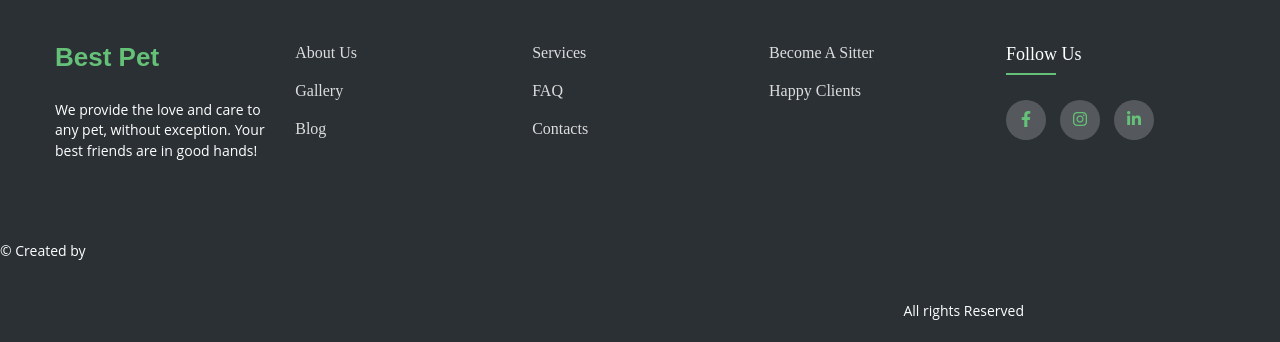
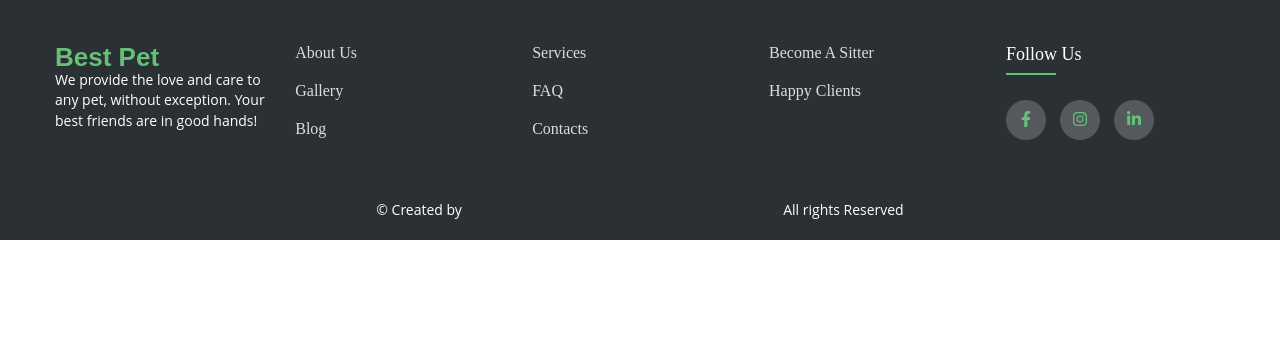
Before and after one commit to IrynkaZozuliak/PetSitter, a plain HTML site: page index.html in a window 1280 px wide. Shown: the part 9472-9814 px from the top of the page. After the commit the page ends 9712 px from the top, so only its background shows below. Drawn offline with Linux system fonts and the light colour scheme; a web font is replaced by a local one.

Commit message:
dhfhfhfhf

```diff
--- a/css/footer.css
+++ b/css/footer.css
@@ -96,6 +96,7 @@ ul {
 
 
 .foot_position_cont {
+
     display: flex;
     flex-direction: column;
     color: #FFF;
@@ -133,13 +134,15 @@ ul {
 
 
     .footer-col_two {
+        max-width: 1170px;
+        margin: auto;
         display: flex;
-        flex-wrap: wrap;
         flex-direction: row;
-        justify-content: space-between;
-        width: 80%;
+        justify-content: space-evenly;
+        padding-top: 50px;
     }
-    .footer-col_two h3 {
+
+    .hh3_foot_col_two {
         font-size: 14px;
         line-height: 1.4545;
         font-family: 'Open Sans',sans-serif;
@@ -148,8 +151,6 @@ ul {
         font-style: normal;
         letter-spacing: 0;
         color: #fff;
-        text-transform: none;
-        padding-top: 90px;
 
     }
 
@@ -162,7 +163,4 @@ ul {
     font-style: normal;
     letter-spacing: 0;
     color: #fff;
-    text-transform: none;
-    padding-top: 30px;
-    padding-bottom: 50px;
     }
--- a/index.html
+++ b/index.html
@@ -1103,7 +1103,7 @@
 
                 <div class="footer-col_two">
                     <p class="pp_foot_cont">© Created by</p>
-                    <h3>All rights Reserved</h3>
+                    <h3 class="hh3_foot_col_two">All rights Reserved</h3>
                 </div>
             </footer>
 
```
